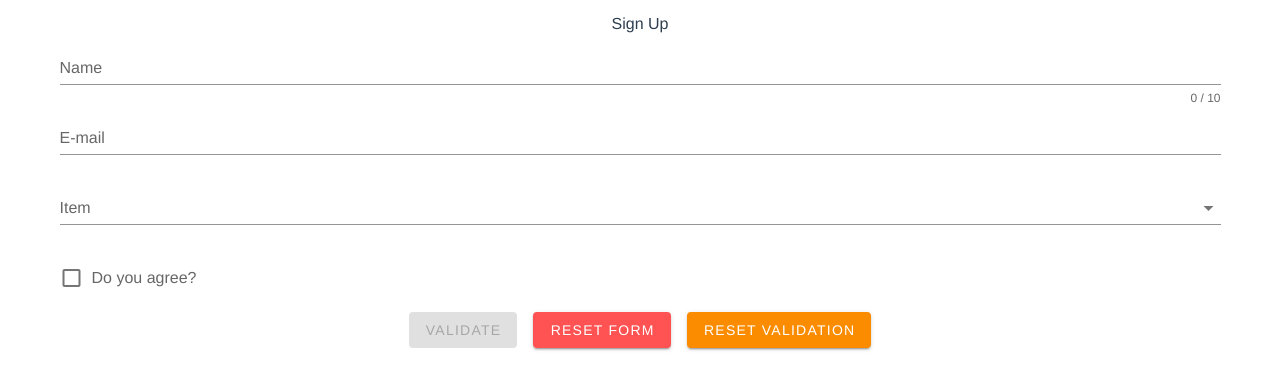
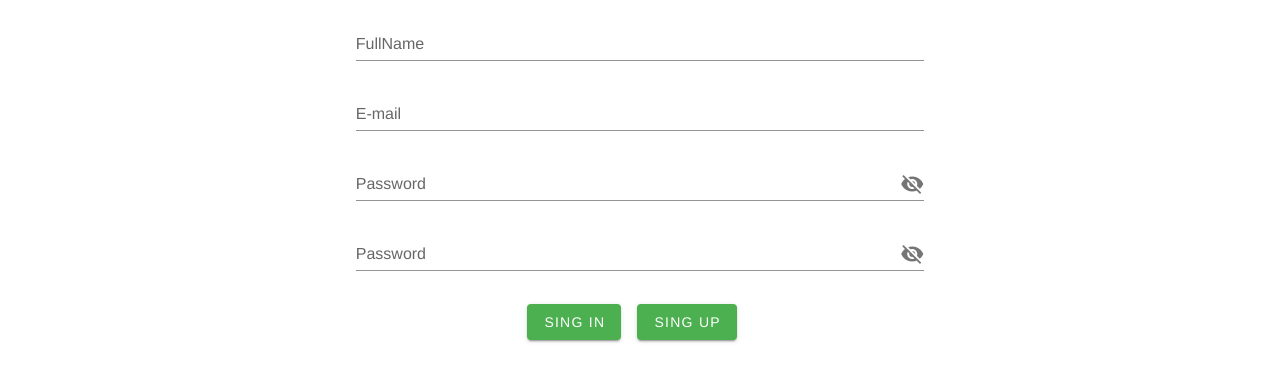
Before and after one commit to erolsenol/dkpeak-restaurant-test-case, a Vue app: page /auth/sign-up in a window 1280 px wide. Shown: the top 390 px of the page. Built offline with nearby package versions, Linux system fonts and the light colour scheme.

Commit message:
add restaurant page add snack bar add navigation drawers

```diff
--- /dev/null
+++ b/src/components/NavigationDrawers.vue
@@ -0,0 +1,61 @@
+<template>
+   <v-card
+    width="256"
+    class="mx-auto navigation-drawers"
+  >
+    <v-navigation-drawer permanent>
+      <v-list-item>
+        <v-list-item-content>
+          <v-list-item-title class="text-h6">
+            Application
+          </v-list-item-title>
+          <v-list-item-subtitle>
+            subtext
+          </v-list-item-subtitle>
+        </v-list-item-content>
+      </v-list-item>
+
+      <v-divider></v-divider>
+
+      <v-list
+        dense
+        nav
+      >
+        <v-list-item
+          v-for="item in items"
+          :key="item.title"
+          link
+        >
+          <v-list-item-icon>
+            <v-icon>{{ item.icon }}</v-icon>
+          </v-list-item-icon>
+
+          <v-list-item-content>
+            <v-list-item-title>{{ item.title }}</v-list-item-title>
+          </v-list-item-content>
+        </v-list-item>
+      </v-list>
+    </v-navigation-drawer>
+  </v-card>
+</template>
+
+<script>
+  export default {
+    data () {
+      return {
+        items: [
+          { title: 'Dashboard', icon: 'mdi-view-dashboard' },
+          { title: 'Photos', icon: 'mdi-image' },
+          { title: 'About', icon: 'mdi-help-box' },
+        ],
+        right: null,
+      }
+    },
+  }
+</script>
+
+<style scoped>
+.navigation-drawers {
+  height: 100%;
+}
+</style>
--- a/src/components/SignInForm.vue
+++ b/src/components/SignInForm.vue
@@ -6,17 +6,10 @@
       v-model="valid"
       lazy-validation>
 
-    <v-text-field
+      <v-text-field
       v-model="email"
       :rules="emailRules"
       label="E-mail"
-      required
-    ></v-text-field>
-
-       <v-text-field
-      v-model="fullName"
-      :rules="fullNameRules"
-      label="FullName"
       required
     ></v-text-field>
 
@@ -24,6 +17,9 @@
       v-model="password"
       :rules="passwordRules"
       label="Password"
+      :append-icon="show1 ? 'mdi-eye' : 'mdi-eye-off'"
+      :type="show1 ? 'text' : 'password'"
+      @click:append="show1 = !show1"
       required
     ></v-text-field>
 
@@ -31,27 +27,44 @@
       color="success"
       class="mr-4"
       @click="register"
+      :loading="loading"
     >
-      Validate
+      Sing in
     </v-btn>
+
+     <v-btn
+      color="success"
+      class="mr-4"
+      @click="()=>  $router.push({ name: 'sign_up'})"
+      :loading="loading"
+    >
+      Sing up
+    </v-btn>
+
       </v-form>
      </v-col>
+     <SnackBar v-model="snackbar.value" :text="snackbar.text"/>
   </v-row>
 </template>
 
 <script>
+import SnackBar from "@/components/SnackBar.vue"
 export default {
   name:"SignInForm",
+  components: {
+    SnackBar
+  },
   data(){
     return {
+      loading:false,
+      snackbar: {
+        value: false,
+        text: "Snackbar Text"
+      },
       valid:true,
       email:null,
-      fullName:null,
       password:null,
-      fullNameRules: [
-        v => !!v || 'Name is required',
-        v => (v && v.length >= 3) || 'Name must be less than 3 characters',
-      ],
+      show1: false,
        passwordRules: [
         v => !!v || 'Name is required',
         v => (v && v.length >= 6) || 'Name must be less than 6 characters',
@@ -66,7 +79,38 @@ export default {
     async register () {
         await this.$refs.form.validate();
         if(this.valid) {
-          console.log("send request")
+          this.loading = true
+          const requestBody = {
+            email:this.email,
+            password:this.password
+            }
+          const response = await fetch('http://164.92.154.153:4001/v1/auth/local/signin', {
+             method: 'POST',
+             headers: {
+               'Content-Type': 'application/json'
+               },
+             body: JSON.stringify(requestBody)
+          });
+          const responseData = await response.json();
+          if(responseData && responseData.access_token && responseData.refresh_token) {
+            const accessToken = responseData.access_token;
+            const refreshToken = responseData.refresh_token;
+
+            localStorage.setItem('access_token',JSON.stringify(accessToken))
+            localStorage.setItem('refresh_token',JSON.stringify(refreshToken))
+
+            console.log("accessToken",accessToken);
+            console.log("refreshToken",refreshToken)
+
+            this.$router.push({ name: 'restaurant'})
+          } else {
+            this.snackbar= {
+              value: true,
+              text: "something went wrong"
+            }
+          }
+
+          this.loading = false;
         }
       },
   }
--- a/src/components/SignUpForm.vue
+++ b/src/components/SignUpForm.vue
@@ -1,15 +1,15 @@
 <template>
+  <v-row align="center" justify="center">
+    <v-col cols="12" md="6">
       <v-form
       ref="form"
       v-model="valid"
-    lazy-validation
-  >
-  Sign Up
+      lazy-validation>
+
        <v-text-field
-      v-model="name"
-      :counter="10"
-      :rules="nameRules"
-      label="Name"
+      v-model="fullName"
+      :rules="fullNameRules"
+      label="FullName"
       required
     ></v-text-field>
 
@@ -20,51 +20,126 @@
       required
     ></v-text-field>
 
-    <v-select
-      v-model="select"
-      :items="items"
-      :rules="[v => !!v || 'Item is required']"
-      label="Item"
+     <v-text-field
+      v-model="password"
+      :rules="passwordRules"
+      label="Password"
+      :append-icon="pShow1 ? 'mdi-eye' : 'mdi-eye-off'"
+      :type="pShow1 ? 'text' : 'password'"
+      @click:append="pShow1 = !pShow1"
       required
-    ></v-select>
+    ></v-text-field>
 
-    <v-checkbox
-      v-model="checkbox"
-      :rules="[v => !!v || 'You must agree to continue!']"
-      label="Do you agree?"
+     <v-text-field
+      v-model="passwordMatch"
+      :rules="passwordMatchRules"
+      label="Password"
+      :append-icon="pShow2 ? 'mdi-eye' : 'mdi-eye-off'"
+      :type="pShow2 ? 'text' : 'password'"
+      @click:append="pShow2 = !pShow2"
+      class="mb-3"
       required
-    ></v-checkbox>
+    ></v-text-field>
 
     <v-btn
-      :disabled="!valid"
       color="success"
       class="mr-4"
-      @click="validate"
+      @click="()=> $router.push({ name: 'sign_in'})"
+      :loading="loading"
     >
-      Validate
+      Sing in
     </v-btn>
 
     <v-btn
-      color="error"
+      color="success"
       class="mr-4"
-      @click="reset"
+      @click="register"
+      :loading="loading"
     >
-      Reset Form
-    </v-btn>
-
-    <v-btn
-      color="warning"
-      @click="resetValidation"
-    >
-      Reset Validation
+      Sing up
     </v-btn>
       </v-form>
+     </v-col>
+     <SnackBar v-model="snackbar.value" :text="snackbar.text"/>
+  </v-row>
 </template>
 
 <script>
+import SnackBar from "@/components/SnackBar.vue"
 export default {
-  name:"SignUpForm"
+  name:"SignUnForm",
+  components: {
+    SnackBar
+  },
+  data(vm){
+    return {
+      loading:false,
+      snackbar: {
+        value: false,
+        text: "Snackbar Text"
+      },
+      valid:true,
+      email:null,
+      fullName:null,
+      password:null,
+      passwordMatch:null,
+      pShow1: false,
+      pShow2: false,
+      fullNameRules: [
+        v => !!v || 'Name is required',
+        v => (v && v.length >= 3) || 'Name must be less than 3 characters',
+      ],
+      passwordRules: [
+        v => !!v || 'Name is required',
+        v => (v && v.length >= 6) || 'Name must be less than 6 characters',
+      ],
+      passwordMatchRules: [ v => v === vm.password || (`Password you entered don't match`),],
+      emailRules: [
+        v => !!v || 'E-mail is required',
+        v => /.+@.+\..+/.test(v) || 'E-mail must be valid',
+      ],
+    }
+  },
+  methods:{
+    async register () {
+        await this.$refs.form.validate();
+        if(this.valid) {
+          this.loading = true
+          const requestBody = {
+            email:this.email,
+            fullName:this.fullName,
+            password:this.password
+            }
+          const response = await fetch('http://164.92.154.153:4001/v1/auth/local/signup', {
+             method: 'POST',
+             headers: {
+               'Content-Type': 'application/json'
+               },
+             body: JSON.stringify(requestBody)
+          });
+          const responseData = await response.json();
+          if(responseData && responseData.access_token && responseData.refresh_token) {
+            const accessToken = responseData.access_token;
+            const refreshToken = responseData.refresh_token;
 
+            localStorage.setItem('access_token',JSON.stringify(accessToken))
+            localStorage.setItem('refresh_token',JSON.stringify(refreshToken))
+
+            console.log("accessToken",accessToken);
+            console.log("refreshToken",refreshToken);
+
+            this.$router.push({ name: 'restaurant'})
+          } else {
+            this.snackbar= {
+              value: true,
+              text: "something went wrong"
+            }
+          }
+
+          this.loading = false;
+        }
+      },
+  }
 }
 </script>
 
--- /dev/null
+++ b/src/components/SnackBar.vue
@@ -0,0 +1,46 @@
+<template>
+    <v-snackbar
+    v-model="innerValue"
+    :color="color"
+     :timeout="timeout">
+      {{ text }}
+    </v-snackbar>
+</template>
+
+<script>
+export default {
+  props: {
+    text: { type: String, required: true },
+    color: { type: String, required: false, default: ()=> 'red' },
+    value: { type: Boolean }
+  },
+  data(){
+    return {
+      timeout: 5000
+    }
+  },
+  watch:{
+    innerValue(val){
+      if(val) {
+        setTimeout(() => {
+          this.innerValue = false
+        }, 5000);
+      }
+    }
+  },
+  computed: {
+    innerValue: {
+      get() {
+        return this.value;
+      },
+      set(val) {
+        this.$emit("input", val);
+      }
+    },
+  }
+}
+</script>
+
+<style>
+
+</style>
--- a/src/container/FullContent.vue
+++ b/src/container/FullContent.vue
@@ -1,17 +1,25 @@
 <template>
-  <v-container>
+  <div class="max-height">
      <CoreToolbar />
+     <v-row justify="center" class="max-height">
+       <v-col cols="2">
+         <NavigationDrawers />
+       </v-col>
       <router-view />
-    </v-container>
+      </v-row>
+   </div>
 </template>
 
 <script>
 import CoreToolbar from "@/components/CoreToolbar"
+import NavigationDrawers from "@/components/NavigationDrawers"
 export default {
-    components:{ CoreToolbar }
+    components:{ CoreToolbar, NavigationDrawers }
 }
 </script>
 
-<style>
-
+<style scoped>
+.max-height {
+  min-height: 1000%;
+}
 </style>
--- a/src/router/index.js
+++ b/src/router/index.js
@@ -1,11 +1,18 @@
 import Vue from "vue";
 import VueRouter from "vue-router";
 import SignIn from "@/container/SignIn";
+import FullContent from "@/container/FullContent";
 import SignInForm from "@/components/SignInForm";
+import SignUpForm from "@/components/SignUpForm";
+import Restaurant from "@/views/Restaurant";
 
 Vue.use(VueRouter);
 
 const routes = [
+  {
+    path: "/",
+    redirect: "/auth/sign-in",
+  },
   {
     path: "/auth",
     name: "auth",
@@ -15,13 +22,25 @@ const routes = [
       {
         path: "/auth/sign-in",
         component: SignInForm,
-        name: "sign-in",
+        name: "sign_in",
       },
       {
         path: "/auth/sign-up",
-        component: () =>
-          import(/* webpackChunkName: "login" */ "@/components/SignUpForm"),
-        name: "sign-up",
+        component: SignUpForm,
+        name: "sign_up",
+      },
+    ],
+  },
+  {
+    path: "/restaurant",
+    name: "restaurant",
+    component: FullContent,
+    redirect: "/restaurant/items",
+    children: [
+      {
+        path: "/restaurant/items",
+        component: Restaurant,
+        name: "restaurant_items",
       },
     ],
   },
--- /dev/null
+++ b/src/views/Restaurant.vue
@@ -0,0 +1,68 @@
+<template>
+<v-container>
+
+    <v-col cols="12" md="10">
+      <v-data-table
+      :headers="headers"
+      :items="restaurants"
+      :items-per-page="5"
+      class="elevation-1"
+      >
+        <template v-slot:[`item.calories`]="{ item }">
+           {{ item.calories }}
+        </template>
+         <template v-slot:[`item.phone`]="{ item }">
+           {{ item.phone }}
+        </template>
+      </v-data-table>
+    </v-col>
+
+  </v-container>
+</template>
+
+<script>
+export default {
+  // eslint-disable-next-line vue/multi-word-component-names
+  name: "Restaurant",
+  data(){
+    return {
+      restaurants: [],
+      headers: [
+        {
+          text: 'Name',
+          align: 'start',
+          value: 'name',
+        },
+        {
+          text: 'Phone',
+          align: 'start',
+          value: 'phone'
+        },
+      ],
+    }
+  },
+  methods: {
+    async fetchItems(){
+      console.log("fetch Items restaurant")
+      const accessToken = localStorage.getItem("access_token")
+      if(accessToken) {
+         const response = fetch('http://164.92.154.153:4001/v1/resturant', {
+         method: 'GET',
+             headers: {
+               'Content-Type': 'application/json',
+               'authorization': `Bearer ${JSON.parse(accessToken)}`
+               },
+        })
+        this.restaurants = await response.json()
+      }
+    }
+  },
+  created(){
+    this.fetchItems()
+  }
+}
+</script>
+
+<style>
+
+</style>
```
Also changed, not shown: 1 other file (tests, documents, lock files or other folders). Lines whose indentation alone changed are shown as unchanged.
